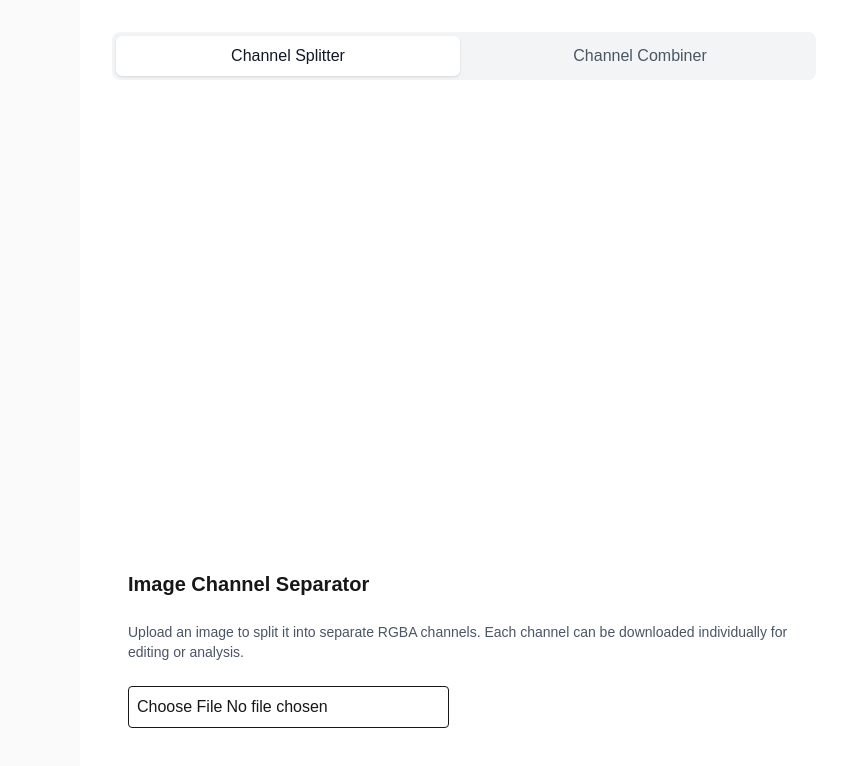
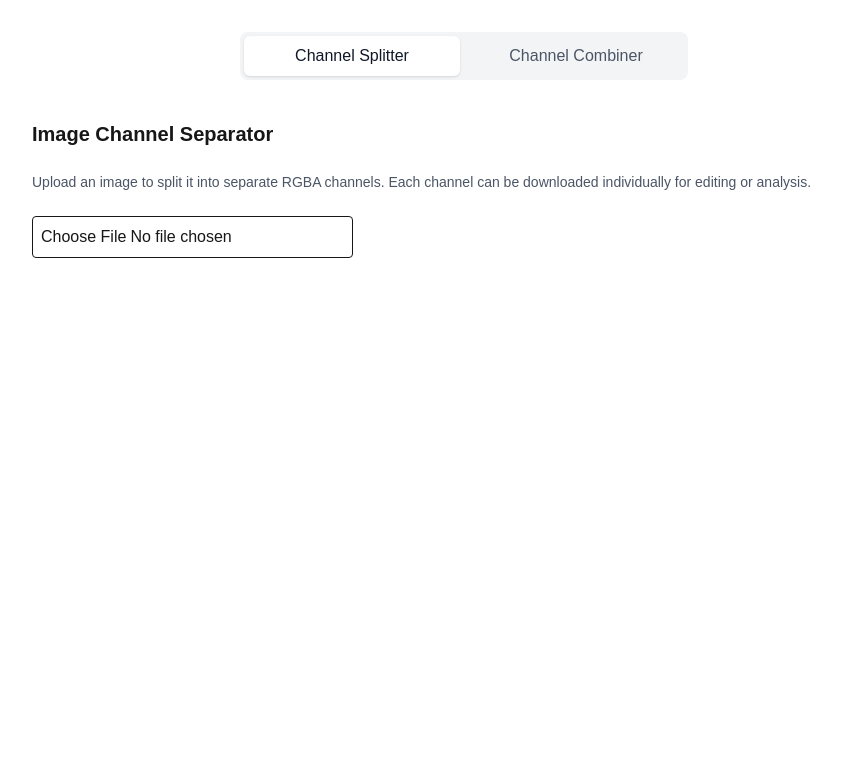
Before and after one commit to LuviKunG/texture-manipulator, a Next.js app: page / in a window 1280 px wide. Shown: the top 766 px of the page, without its empty margins (176-1017 px from the left). Built offline with nearby package versions, Linux system fonts and the light colour scheme.

Commit message:
Refactor layout to improve component structure and responsiveness in Home component

```diff
--- a/src/app/page.tsx
+++ b/src/app/page.tsx
@@ -11,9 +11,9 @@ export default function Home() {
 
   return (
     <div className="flex min-h-screen items-center justify-center bg-zinc-50 font-sans dark:bg-black">
-      <main className="flex min-h-screen w-full max-w-3xl flex-col items-center justify-between py-8 px-8 bg-white dark:bg-black sm:items-start">
+      <main className="flex min-h-screen w-full max-w-6xl flex-col items-center py-8 px-8 bg-white dark:bg-black">
         {/* Component Switcher */}
-        <div className="w-full mb-6">
+        <div className="w-full max-w-md mb-6">
           <div className="flex gap-2 bg-gray-100 p-1 rounded-lg">
             <button
               onClick={() => setActiveComponent("splitter")}
@@ -39,9 +39,11 @@ export default function Home() {
         </div>
 
         {/* Active Component */}
-        <div className="w-full">
-          {activeComponent === "splitter" && <ImageChannelSplitter />}
-          {activeComponent === "combiner" && <ImageChannelCombiner />}
+        <div className="w-full max-w-4xl flex justify-center">
+          <div className="w-full">
+            {activeComponent === "splitter" && <ImageChannelSplitter />}
+            {activeComponent === "combiner" && <ImageChannelCombiner />}
+          </div>
         </div>
       </main>
     </div>
```
